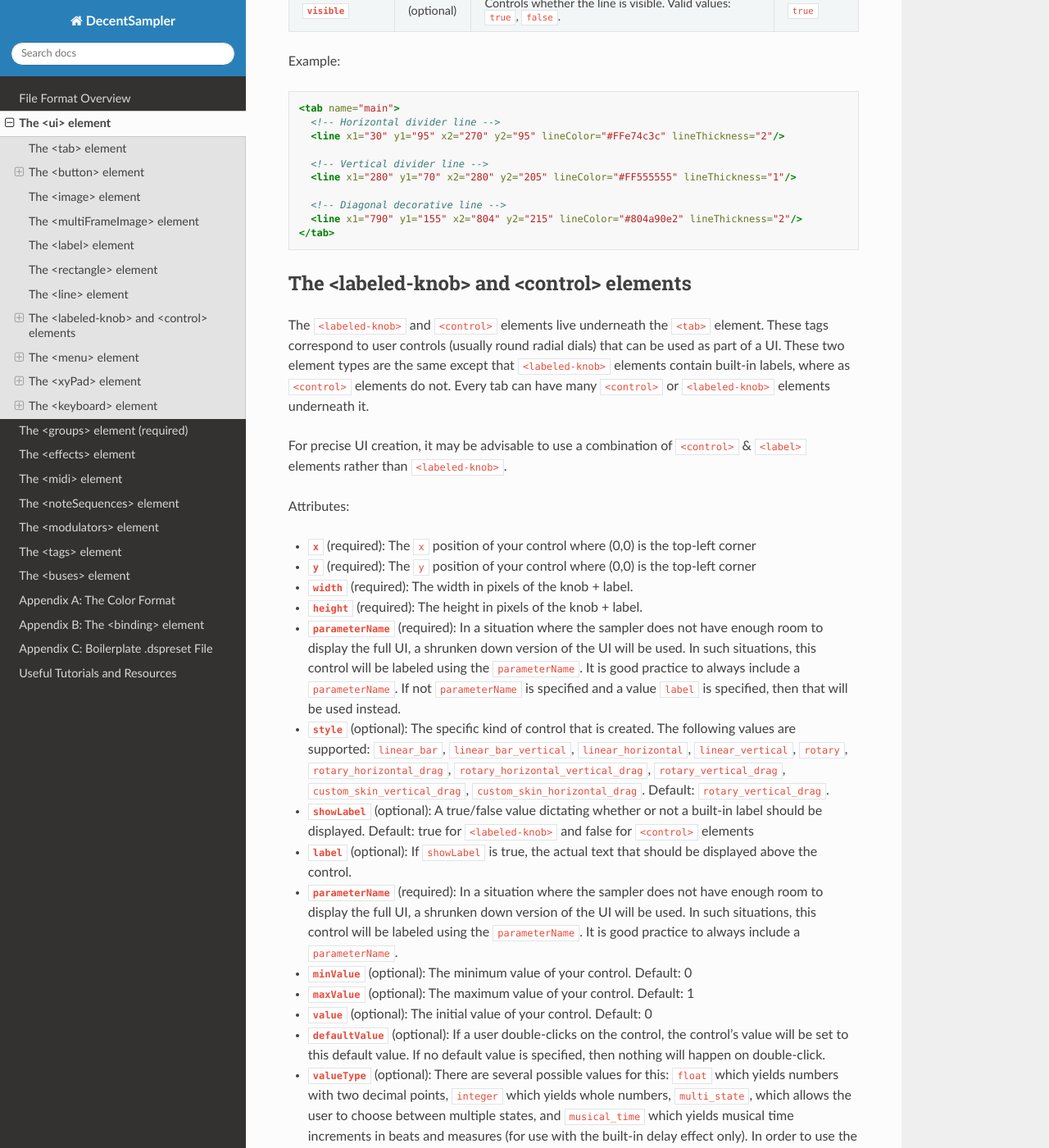
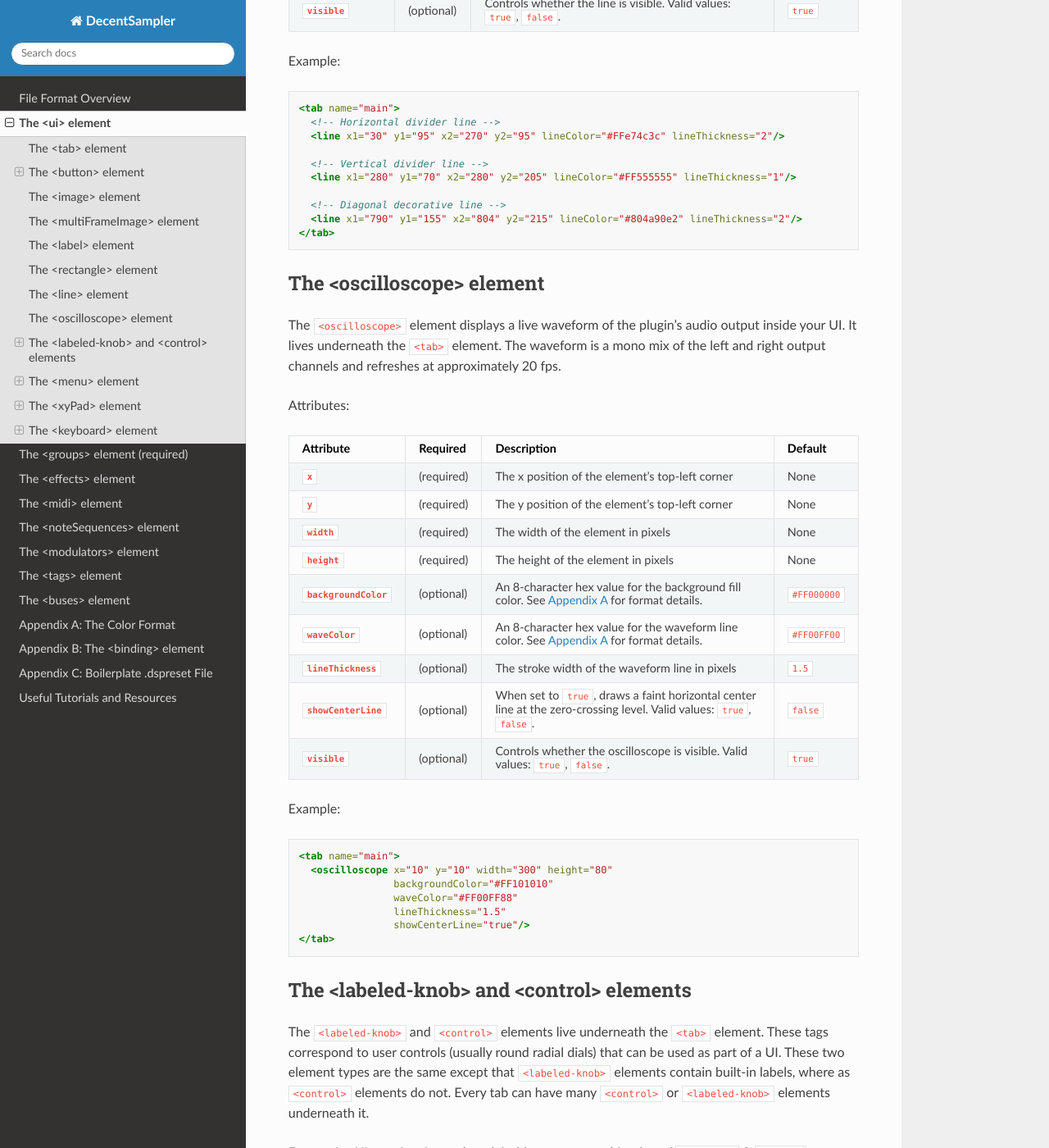
Before and after one commit to DecentSamples/DecentSampler-Developers-Guide, a Sphinx documentation site: the page built from docs/source/the-ui-element.md, in a window 1280 px wide and 1400 px high, scrolled down 6420 px. Shown: the whole window at 82% size. Built offline with Sphinx 7.4.7 and the Read the Docs theme 3.1.0, drawn with Linux system fonts in a browser that asks for light colours.

Commit message:
0000341: Oscilloscope control

````diff
--- a/docs/source/conf.py
+++ b/docs/source/conf.py
@@ -6,8 +6,8 @@ project = 'DecentSampler'
 copyright = '2026, David Hilowitz'
 author = 'David Hilowitz'
 
-release = '1.21.2'
-version = '1.21.2'
+release = '1.22.2'
+version = '1.22.2'
 
 # -- General configuration
 
--- a/docs/source/the-ui-element.md
+++ b/docs/source/the-ui-element.md
@@ -217,6 +217,36 @@ Example:
 </tab>
 ```
 
+## The &lt;oscilloscope&gt; element
+
+The `<oscilloscope>` element displays a live waveform of the plugin's audio output inside your UI. It lives underneath the `<tab>` element. The waveform is a mono mix of the left and right output channels and refreshes at approximately 20 fps.
+
+Attributes:
+
+| Attribute             | Required   | Description                                                                                                                                              | Default       |
+|:----------------------|:-----------|:---------------------------------------------------------------------------------------------------------------------------------------------------------|:--------------|
+| **`x`**               | (required) | The x position of the element's top-left corner                                                                                                          | None          |
+| **`y`**               | (required) | The y position of the element's top-left corner                                                                                                          | None          |
+| **`width`**           | (required) | The width of the element in pixels                                                                                                                       | None          |
+| **`height`**          | (required) | The height of the element in pixels                                                                                                                      | None          |
+| **`backgroundColor`** | (optional) | An 8-character hex value for the background fill color. See [Appendix A](appendix-a-the-color-format.md) for format details.                            | `#FF000000`   |
+| **`waveColor`**       | (optional) | An 8-character hex value for the waveform line color. See [Appendix A](appendix-a-the-color-format.md) for format details.                              | `#FF00FF00`   |
+| **`lineThickness`**   | (optional) | The stroke width of the waveform line in pixels                                                                                                          | `1.5`         |
+| **`showCenterLine`**  | (optional) | When set to `true`, draws a faint horizontal center line at the zero-crossing level. Valid values: `true`, `false`.                                      | `false`       |
+| **`visible`**         | (optional) | Controls whether the oscilloscope is visible. Valid values: `true`, `false`.                                                                             | `true`        |
+
+Example:
+
+```xml
+<tab name="main">
+  <oscilloscope x="10" y="10" width="300" height="80"
+                backgroundColor="#FF101010"
+                waveColor="#FF00FF88"
+                lineThickness="1.5"
+                showCenterLine="true"/>
+</tab>
+```
+
 ## The &lt;labeled-knob&gt; and &lt;control&gt; elements
 
 The `<labeled-knob>` and `<control>` elements live underneath the `<tab>` element. These tags correspond to user controls (usually round radial dials) that can be used as part of a UI. These two element types are the same except that `<labeled-knob>` elements contain built-in labels, where as `<control>` elements do not.  Every tab can have many `<control>` or `<labeled-knob>` elements underneath it.
````
